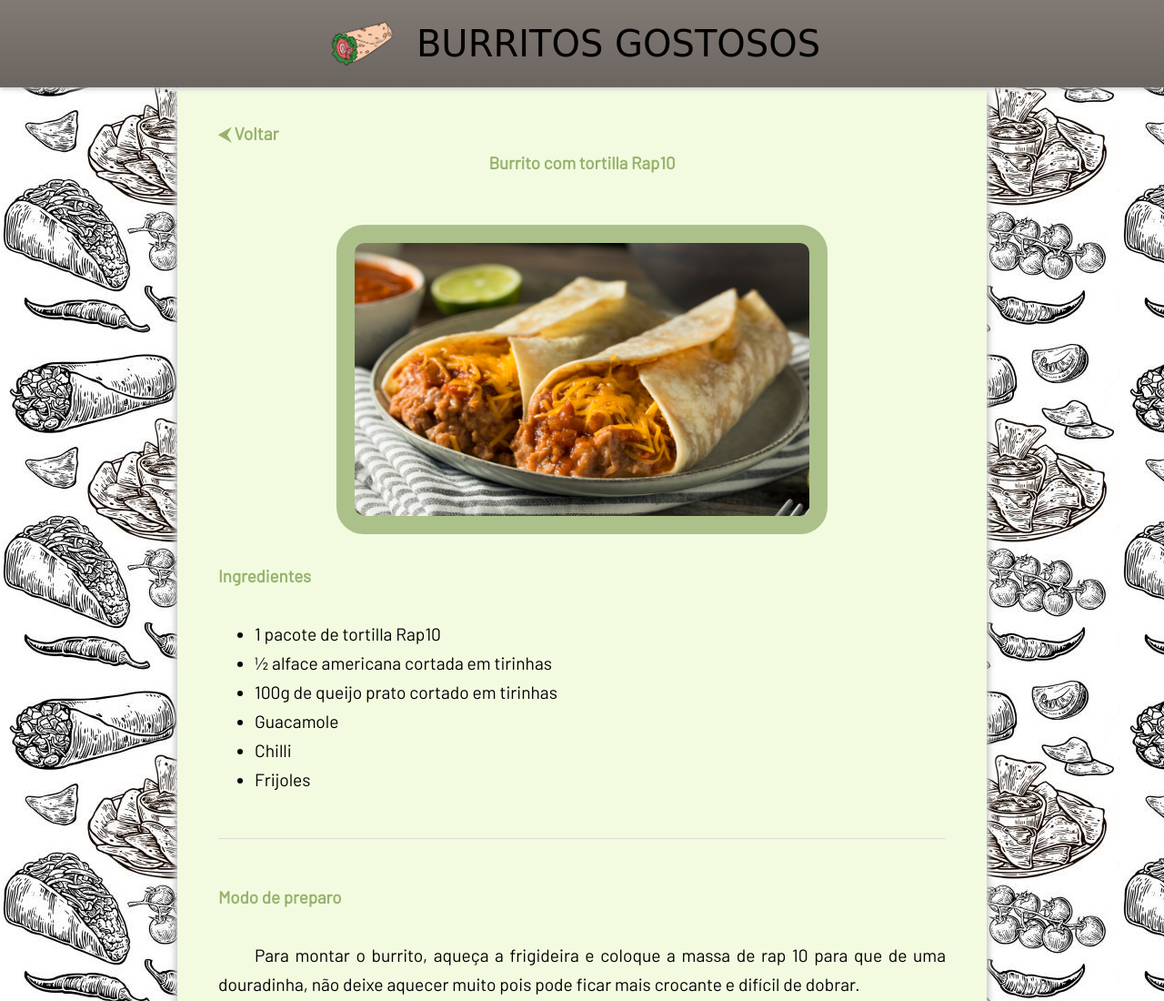
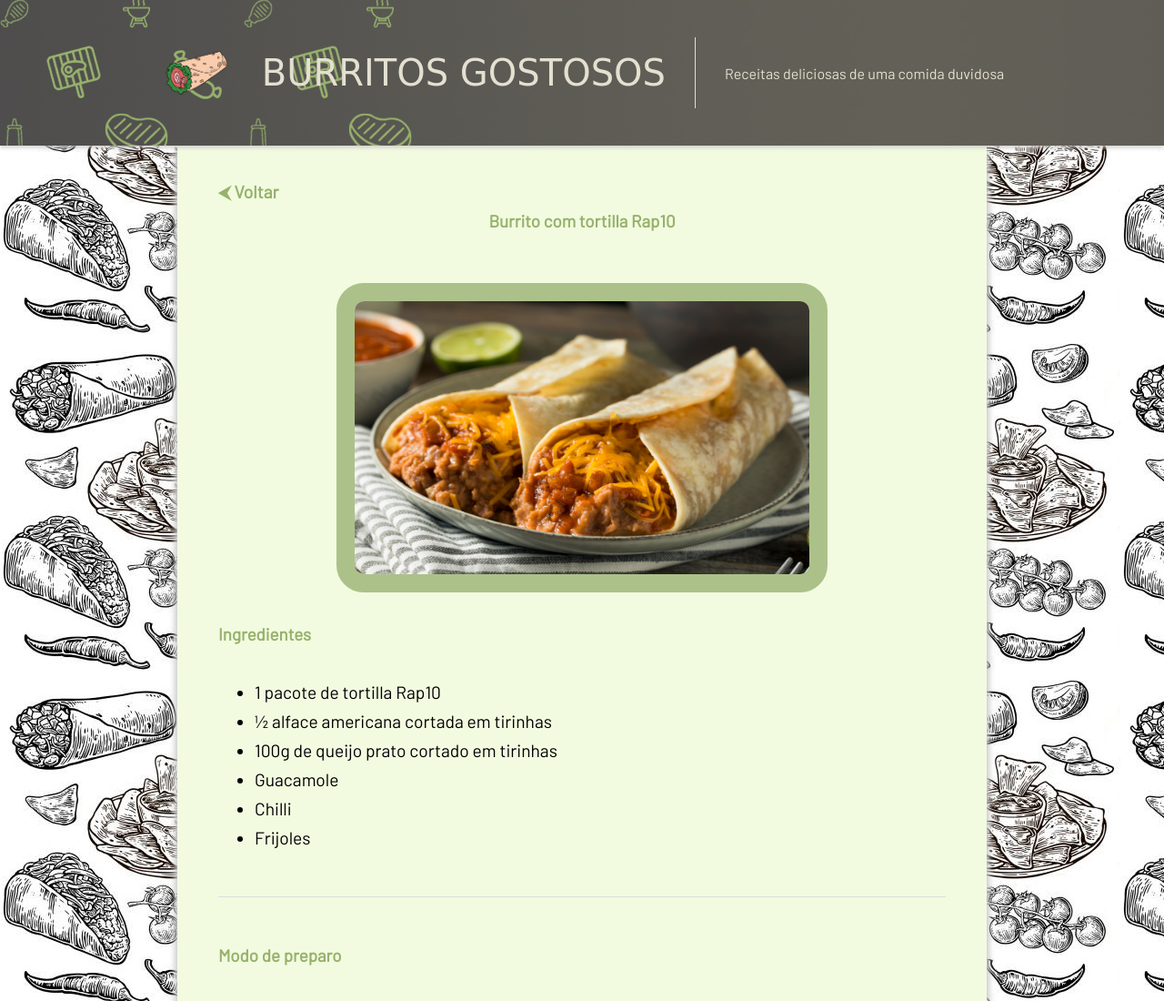
Before and after one commit to ufjf-dcc121/dcc121-2021-1er-atv3-vitorianatalia, a plain HTML site: page page-1.html in a window 1280 px wide. Shown: the top 1100 px of the page at 91% size. Drawn offline with Linux system fonts and the light colour scheme; a web font is replaced by a local one.

Commit message:
altera header

```diff
--- a/css/index.css
+++ b/css/index.css
@@ -14,12 +14,6 @@ body {
     background-image: url("/img/header.jpg");
     background-repeat: no-repeat;
     background-size: 1980px 160px;
-
-
-
-    /* background: rgb(77,76,76);
-    background: linear-gradient(180deg, rgba(77,76,76,1) 0%, rgba(98,96,87,1) 50%, rgba(77,76,76,1) 100%); */
-
 
 
     display: flex;
--- a/css/pages.css
+++ b/css/pages.css
@@ -7,21 +7,16 @@ body {
   background-image: url("/img/fundo.jpg");
 }
 
-.navbar {
+
+
+.header {
   width: 100%;
-  height: 6rem;
+  height: 10rem;
 
-  background: #3c3b3f; /* fallback for old browsers */
-  background: -webkit-linear-gradient(
-    to top,
-    #6b6561,
-    #817974
-  ); /* Chrome 10-25, Safari 5.1-6 */
-  background: linear-gradient(
-    to top,
-    #6b6561,
-    #817974
-  ); /* W3C, IE 10+/ Edge, Firefox 16+, Chrome 26+, Opera 12+, Safari 7+ */
+  background-image: url("/img/header.jpg");
+  background-repeat: no-repeat;
+  background-size: 1980px 160px;
+
 
   display: flex;
   align-items: center;
@@ -32,20 +27,26 @@ body {
   box-shadow: 0px 2px 5px 0px #ccc;
 }
 
-.navbar img {
+.header img {
   width: 80px;
 }
 
-.navbar a {
-  font-family: "Stint Ultra Condensed", cursive;
+.header a {
+  font-family: 'Stint Ultra Condensed', cursive;
   font-size: 2.5rem;
   font-weight: 500;
   text-transform: uppercase;
   text-decoration: none;
   text-align: center;
-  color: black;
+  color: #e4e0d1;
   display: inline-block;
-  padding: 10px 20px;
+  padding: 1rem 2rem;
+  border-right: 1px solid #ddd;
+}
+
+.header p {
+  margin-left: 2rem;
+  color: #e4e0d1;
 }
 
 .container {
--- a/page-1.html
+++ b/page-1.html
@@ -13,10 +13,11 @@
     <title>Burrito com tortilla Rap10</title>
   </head>
   <body>
-    <nav class="navbar">
+    <div class="header">
       <img src="img/logo.png" />
       <a href="">Burritos gostosos</a>
-    </nav>
+      <p>Receitas deliciosas de uma comida duvidosa</p>
+    </div>
     <div class="container">
       <a href="index.html"><p>&#11164; Voltar</p></a>
 
```
Also changed, not shown: page-2.html (+3 -2 lines), page-3.html (+3 -2 lines), page-4.html (+3 -2 lines).
